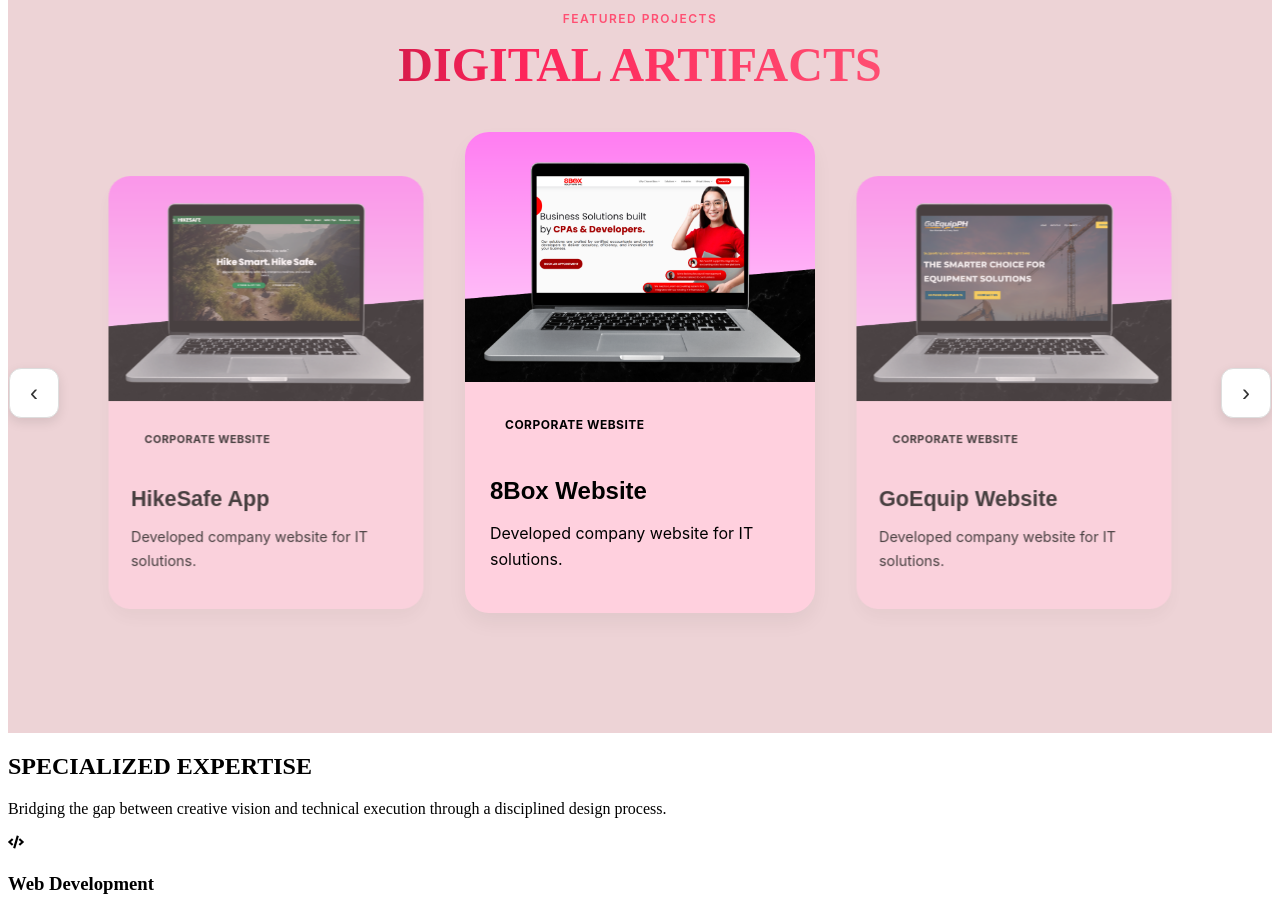
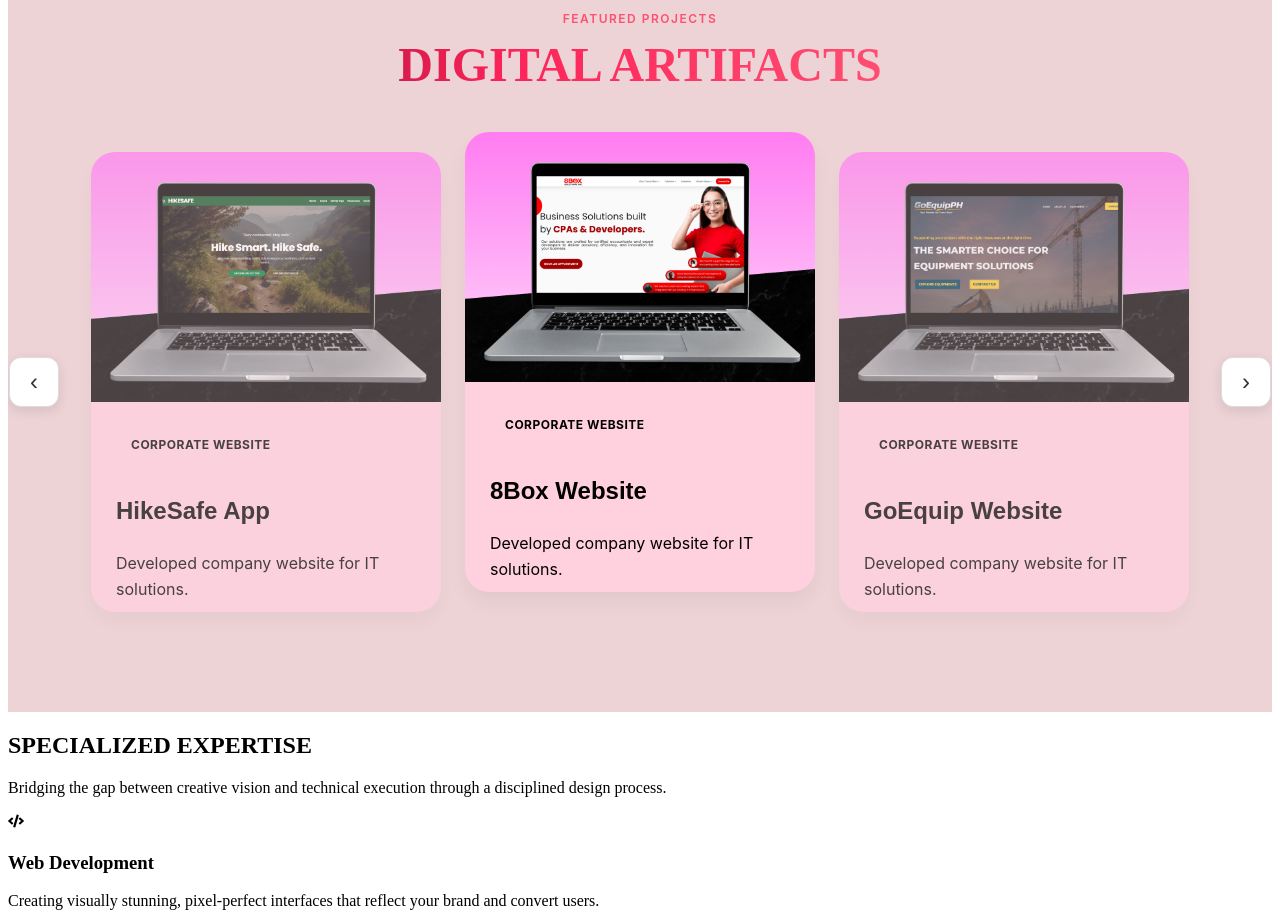
Before and after one commit to ellacalugay/porfolio2.0, a React app in the folder portfolio/: page / in a window 1280 px wide. Shown: the part 3840-4754 px from the top of the page. Built offline with nearby package versions, Linux system fonts and the light colour scheme; the HTML template or start-up script is replaced by a standard one.

Commit message:
fixed project design

```diff
--- a/portfolio/src/styles/ProjectCard.css
+++ b/portfolio/src/styles/ProjectCard.css
@@ -7,6 +7,9 @@
   transition: transform 0.4s cubic-bezier(0.25, 0.8, 0.25, 1),
               box-shadow 0.4s cubic-bezier(0.25, 0.8, 0.25, 1),
               filter 0.4s ease;
+  height: 460px;
+  display: flex;
+  flex-direction: column;
 }
 
 .project-card:hover {
@@ -18,6 +21,7 @@
 .project-image-container {
   position: relative;
   overflow: hidden;
+  flex-shrink: 0;
 }
 
 .project-image {
@@ -70,6 +74,9 @@
 
 .project-content {
   padding: 25px;
+  flex-grow: 1;
+  display: flex;
+  flex-direction: column;
 }
 
 .project-category {
--- a/portfolio/src/styles/Projects.css
+++ b/portfolio/src/styles/Projects.css
@@ -60,13 +60,12 @@
   width: 350px;
   flex-shrink: 0;
   transition: transform 0.5s cubic-bezier(0.25, 0.8, 0.25, 1), opacity 0.5s ease;
-  transform: scale(0.9);
   opacity: 0.7;
   z-index: 1;
 }
 
 .project-wrapper.active {
-  transform: scale(1) translateY(-20px);
+  transform: translateY(-20px);
   opacity: 1;
   position: relative;
   z-index: 2;
```
